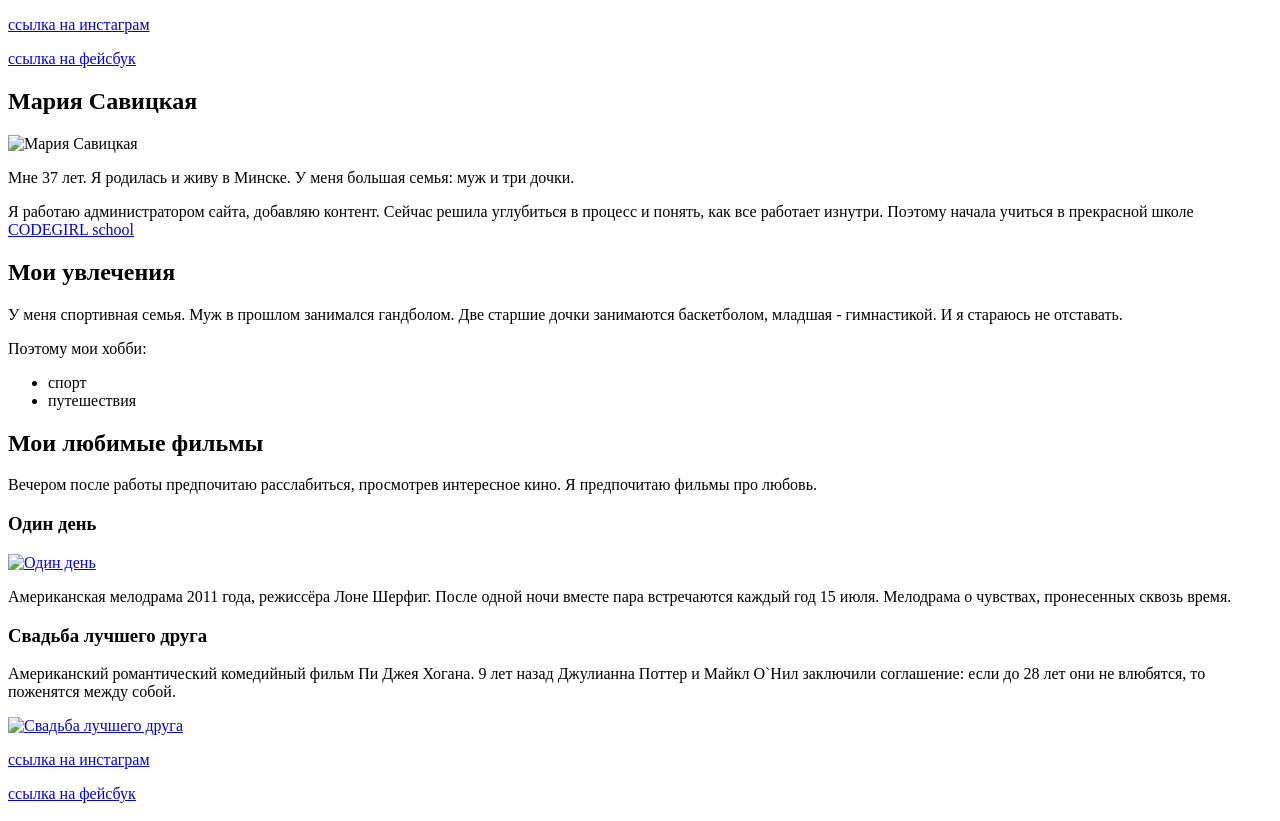
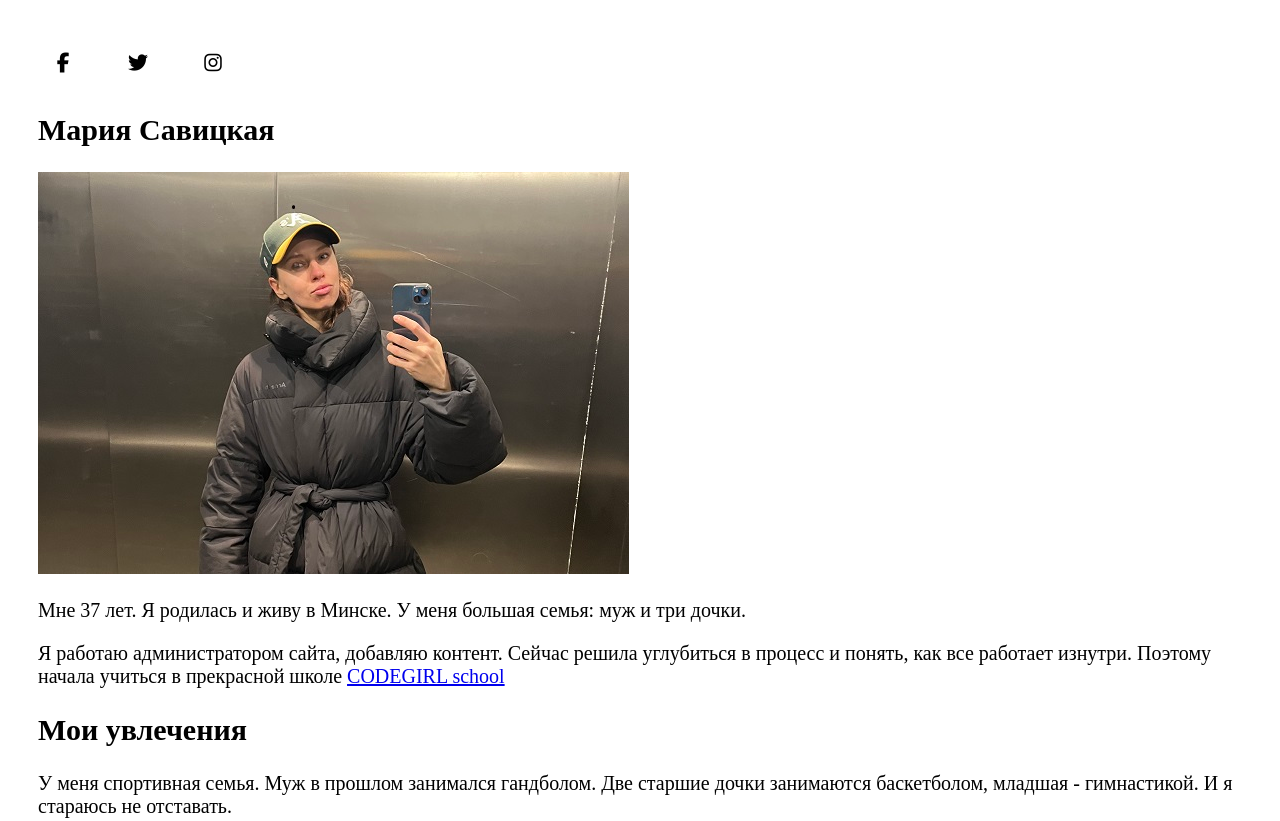
Before and after one commit to mashasavi/About-me, a plain HTML site: page index.html in a window 1280 px wide. Shown: the top 821 px of the page. Drawn offline with Linux system fonts and the light colour scheme.

Commit message:
Страница "Обо мне"
Отредактировала страницу "Обо мне"

```diff
--- a/index.html
+++ b/index.html
@@ -13,15 +13,21 @@
 <body>
     <header>
         <nav>
-            <!--Здесь в будущем будет лого и меню сайта-->
-            <p><a href="https://www.instagram.com/yourusername" target="_blank">ссылка на инстаграм</a></p>
-            <p><a href="https://www.facebook.com/yourusername" target="_blank">ссылка на фейсбук</a></p>
+            <a class="media" href="https://www.facebook.com" target="_blank ">
+                <i class="fa-brands fa-facebook-f "></i>
+            </a>
+            <a class="media" href="http://t.co" target="_blank ">
+                <i class="fa-brands fa-twitter "></i>
+            </a>
+            <a class="media" href="www.instagram.com " target="_blank ">
+                <i class="fa-brands fa-instagram "></i>
+            </a>
         </nav>
     </header>
     <main>
         <section>
             <h1>Мария Савицкая</h1>
-            <img src="images/masha.jpg" alt="Мария Савицкая">
+            <img src="/img/masha.JPG" alt="Мария Савицкая">
             <p>Мне 37 лет. Я родилась и живу в Минске. У меня большая семья: муж и три дочки.</p>
             <p>Я работаю администратором сайта, добавляю контент. Сейчас решила углубиться в процесс и понять, как все работает изнутри. Поэтому начала учиться в прекрасной школе <a href="https://school.codegirl.ru/public/products">CODEGIRL school</a></p>
         </section>
@@ -34,30 +40,42 @@
                 <li>путешествия</li>
             </ul>
         </section>
-        <section>
+        <section class="hobby">
             <h2>Мои любимые фильмы</h2>
             <p>Вечером после работы предпочитаю расслабиться, просмотрев интересное кино. Я предпочитаю фильмы про любовь.</p>
-            <article>
+            <div class="wrapper">
+                <article class="movie">
                     <h3>Один день</h3>
+                    <p>Американская мелодрама 2011 года, режиссёра Лоне Шерфиг. После одной ночи вместе пара встречаются каждый год 15 июля. Мелодрама о чувствах, пронесенных сквозь время.</p>
                     <a href="https://www.kinopoisk.ru/film/495518/">
-                    <img src="images/odin-den.png" alt="Один день" width="100">
+                        <img src="/img/odin-den.png" alt="Один день" width="100">
                     </a>
-                <p>Американская мелодрама 2011 года, режиссёра Лоне Шерфиг. После одной ночи вместе пара встречаются каждый год 15 июля. Мелодрама о чувствах, пронесенных сквозь время.</p>
                 </article>
-            <article>
+                <article class="movie">
                     <h3>Свадьба лучшего друга</h3>
                     <p>Американский романтический комедийный фильм Пи Джея Хогана. 9 лет назад Джулианна Поттер и Майкл О`Нил заключили соглашение: если до 28 лет они не влюбятся, то поженятся между собой.</p>
                     <a href="https://www.kinopoisk.ru/film/2768/">
-                    <img src="images/svadba-luchshego-druga.png" alt="Свадьба лучшего друга" width="100">
+                        <img src="/img/svadba-luchshego-druga.png" alt="Свадьба лучшего друга" width="100">
                     </a>
                 </article>
+            </div>
         </section>
         <!-- <aside>Здесь в будущем будет интересная новость или реклама</aside> -->
     </main>
     <footer>
-        <p><a href="https://www.instagram.com/yourusername">ссылка на инстаграм</a></p>
-        <p><a href="https://www.facebook.com/yourusername">ссылка на фейсбук</a></p>
+        <div>
+            <a class="media" href="https://www.facebook.com" target="_blank ">
+                <i class="fa-brands fa-facebook-f "></i>
+            </a>
+            <a class="media" href="http://t.co" target="_blank ">
+                <i class="fa-brands fa-twitter "></i>
+            </a>
+            <a class="media" href="www.instagram.com " target="_blank ">
+                <i class="fa-brands fa-instagram "></i>
+            </a>
+        </div>
     </footer>
+    <script src="/script.js"></script>
 </body>
 
 </html>
--- /dev/null
+++ b/script.js
@@ -0,0 +1 @@
+alert('Привет!');
--- a/styles/style.css
+++ b/styles/style.css
@@ -0,0 +1,34 @@
+body {
+    font-size: 20px;
+    padding: 30px;
+}
+
+.media {
+    display: inline-block;
+    border-radius: 50%;
+    width: 50px;
+    height: 50px;
+    color: black;
+    background-color: white;
+    line-height: 50px;
+    text-align: center;
+}
+
+.media:not(:last-of-type) {
+    margin-right: 20px;
+}
+
+i {
+    &:hover {
+        transform: scale(1.5);
+    }
+}
+
+.wrapper {
+    display: flex;
+}
+
+.movie {
+    position: relative;
+    width: calc((100% - 20px) / 2);
+}
```
Lines whose indentation alone changed are shown as unchanged.
